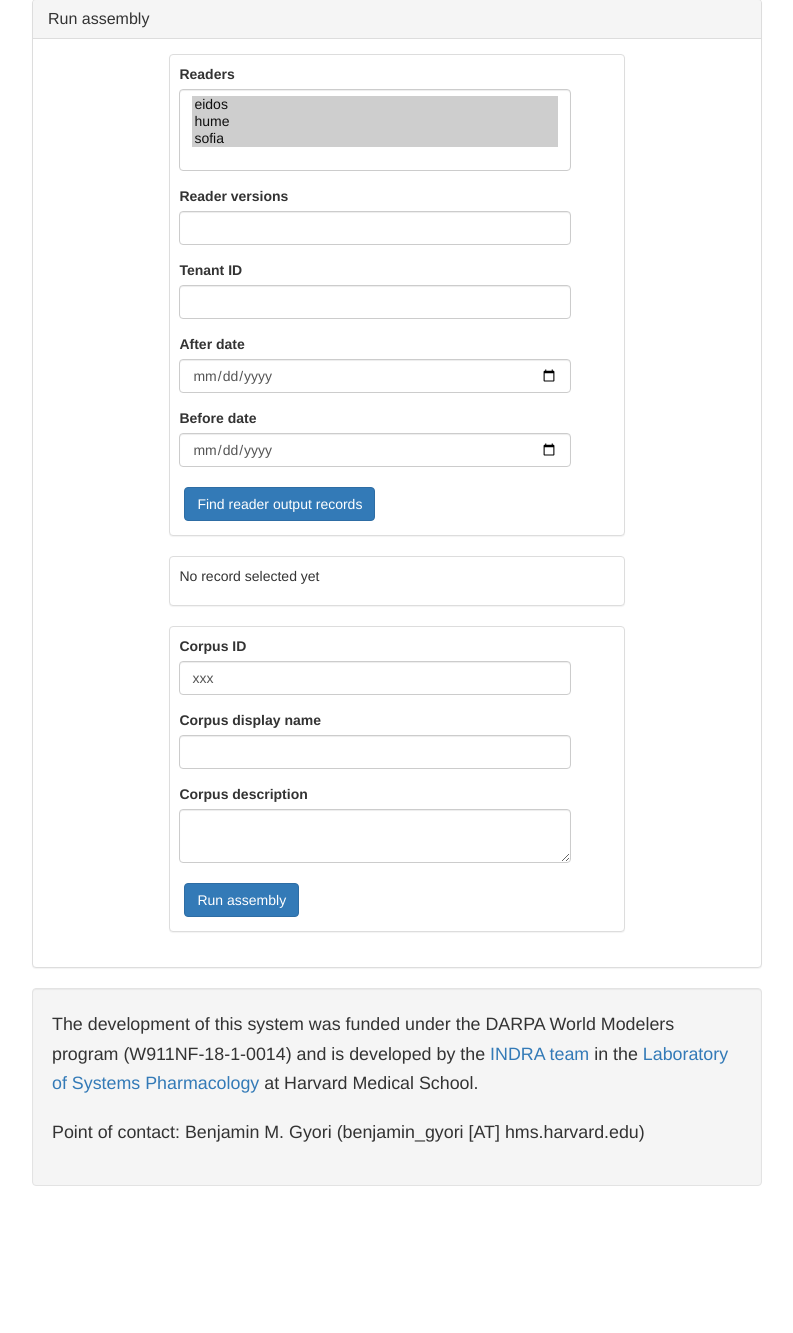
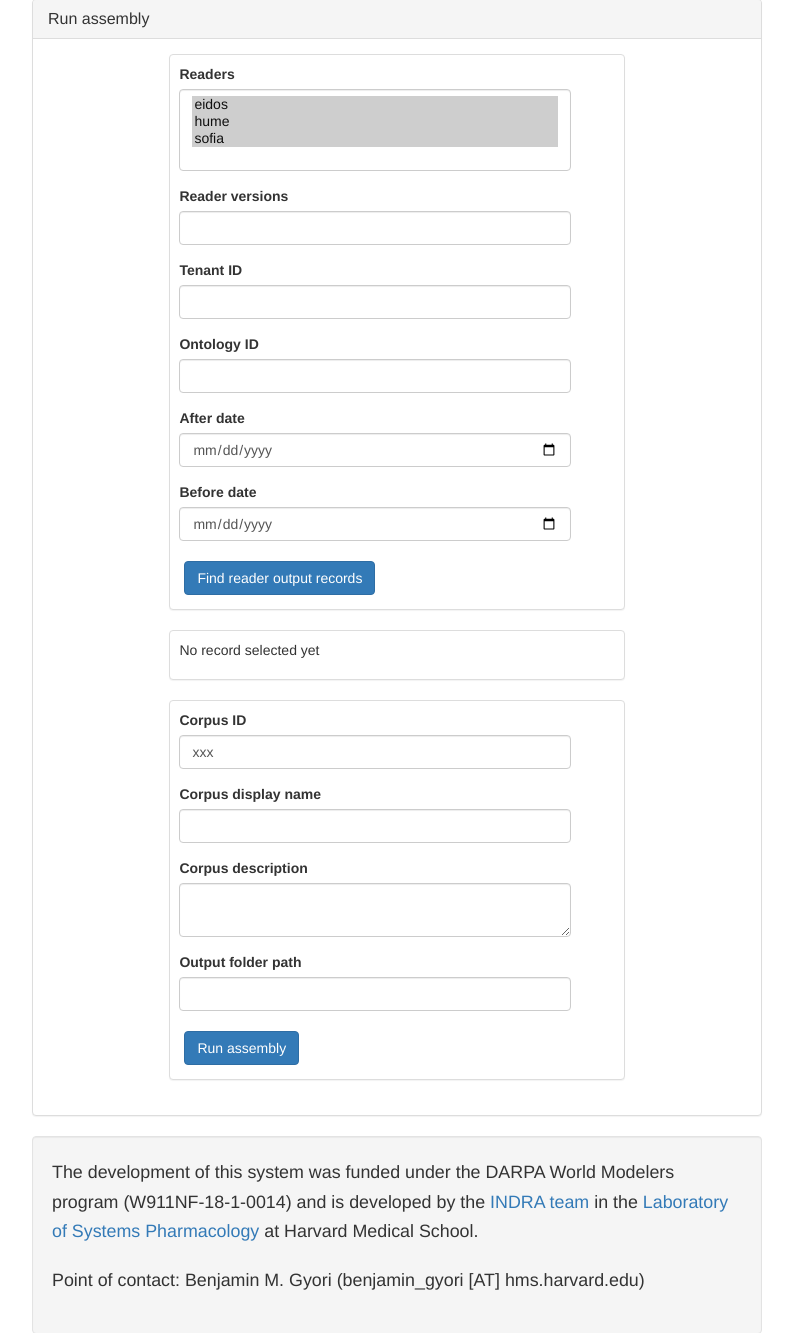
Before and after one commit to gyorilab/indra_world, a Flask app: page /dashboard in a window 1280 px wide. Shown: the part 287-1620 px from the top of the page, without its empty margins (243-1036 px from the left). Before the commit the page ends 1473 px from the top, so only its background shows below. Run offline with Flask 2, Linux system fonts and the light colour scheme; parts of the project's set-up code (start-up, migrations or seed data) failed here and were passed over; some libraries are stand-ins or nearby versions.

Commit message:
Add additional form fields

```diff
--- a/indra_world/service/app.py
+++ b/indra_world/service/app.py
@@ -725,8 +725,19 @@ from flask_wtf import FlaskForm
 from flask import render_template
 
 
+def _path_exists(form, field):
+    import os
+    if field is None:
+        return
+    folder = os.path.isdir(field.data)
+    if not folder:
+        raise validators.ValidationError('%s is not an existing local folder'
+                                         % field.data)
+
+
 class RecordFinderForm(FlaskForm):
     """Defines the form to find DART records."""
+
     readers = SelectMultipleField(label='Readers',
                                   id='reader-select',
                                   choices=reader_names,
@@ -734,6 +745,7 @@ class RecordFinderForm(FlaskForm):
                                   validators=[validators.input_required()])
     reader_versions = StringField(label='Reader versions')
     tenant = StringField(label='Tenant ID')
+    ontology_id = StringField(label='Ontology ID')
     after_date = DateField(label='After date', format='%Y-%M-%d')
     before_date = DateField(label='Before date', format='%Y-%M-%d')
     query_submit_button = SubmitField('Find reader output records')
@@ -747,7 +759,10 @@ class RunAssemblyForm(FlaskForm):
                               validators=[validators.input_required()])
     corpus_descr = TextAreaField(label='Corpus description',
                                  validators=[validators.input_required()])
+    output_path = StringField(label='Output folder path',
+                              validators=[_path_exists])
     assembly_submit_button = SubmitField('Run assembly')
+
 
 global records
 
@@ -800,6 +815,7 @@ def dashboard():
             versions=record_finder_form.reader_versions.data,
             tenant=record_finder_form.tenant.data,
             timestamp=timestamp,
+            ontology_id=record_finder_form.ontology_id.data,
         )
         return render_template(
             'dashboard.html',
@@ -811,6 +827,7 @@ def dashboard():
         corpus_id = run_assembly_form.corpus_id.data
         corpus_name = run_assembly_form.corpus_name.data
         corpus_descr = run_assembly_form.corpus_descr.data
+        output_path = run_assembly_form.output_path.data
 
         num_docs = len({rec['document_id'] for rec in records})
 
--- a/indra_world/service/templates/dashboard.html
+++ b/indra_world/service/templates/dashboard.html
@@ -67,6 +67,7 @@
                             {{ wtf.form_field(record_finder_form.readers, class_="form-control") }}
                             {{ wtf.form_field(record_finder_form.reader_versions, class_="form-control") }}
                             {{ wtf.form_field(record_finder_form.tenant, class_="form-control") }}
+                            {{ wtf.form_field(record_finder_form.ontology_id, class_="form-control") }}
                             {{ wtf.form_field(record_finder_form.after_date, class_="form-control") }}
                             {{ wtf.form_field(record_finder_form.before_date, class_="form-control") }}
                             {{ wtf.form_field(record_finder_form.query_submit_button, class="btn btn-primary") }}
@@ -94,6 +95,7 @@
                                 {{ wtf.form_field(run_assembly_form.corpus_id, class_="form-control", value="xxx") }}
                                 {{ wtf.form_field(run_assembly_form.corpus_name, class_="form-control") }}
                                 {{ wtf.form_field(run_assembly_form.corpus_descr, class_="form-control") }}
+                                {{ wtf.form_field(run_assembly_form.output_path, class_="form-control") }}
                                 {{ wtf.form_field(run_assembly_form.assembly_submit_button, class="btn btn-primary") }}
                             </form>
                         </div>
```
